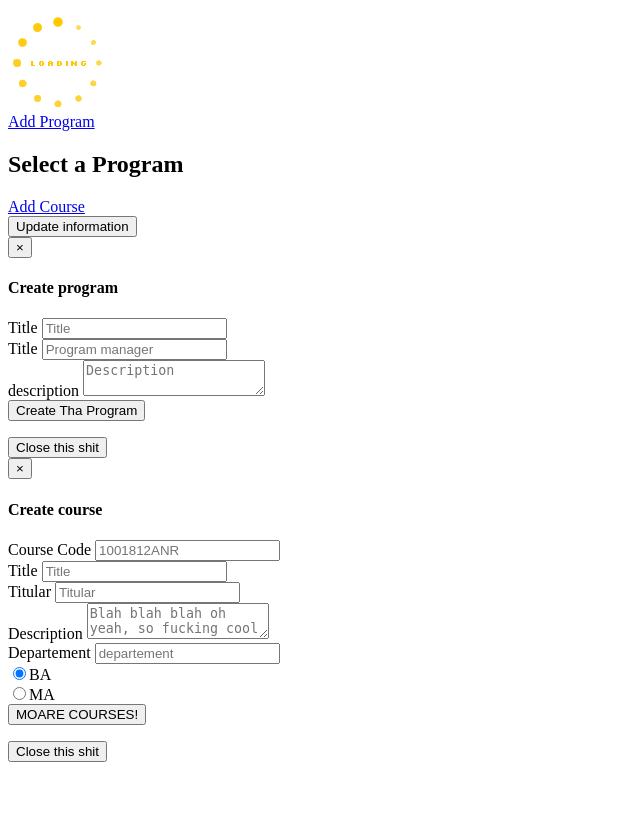
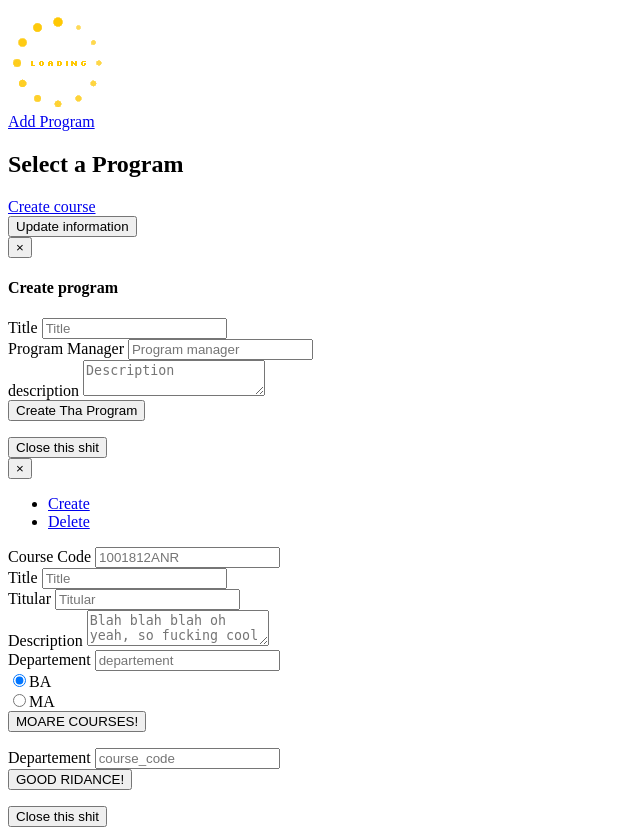
Before and after one commit to se1-1314/xiast, a web app: page /resources/templates/program-edit.html in a window 1280 px wide. Shown: the part 256-1091 px from the top of the page, without its empty margins (0-640 px from the left). Before the commit the page ends 1018 px from the top, so only its background shows below. Run offline with its HTML, style and script files only (its server is not run), Linux system fonts and the light colour scheme; data that the repository does not hold is empty.

Commit message:
added tab for deleting courses

```diff
--- a/resources/public/js/courseAPI.js
+++ b/resources/public/js/courseAPI.js
@@ -9,8 +9,6 @@ API calls and processing of resulting JSON concerning courses
 function print_courses(divID){
 
 	return function (data){
-	console.log('optional: ' + data.optional);
-	console.log('mandatory: ' + data.mandatory);
 
 	$(divID).empty();
 	$(divID).append("<ul id='course-list' class='listing'></ul>");
@@ -63,7 +61,7 @@ function list_courses_by_program(divID, program){
 	// He may then choose to laugh or warn us about it.
 	// He / She will Probably do both
 	} catch(error) {
-	//	console.log(error);
+		console.error(error);
 	}
 
 
@@ -79,7 +77,6 @@ function get_course_info(divID, course){
 		}
 
 		var url = apicourse("get").concat("/" + course);
-		console.log(url);
 
 		$.ajax({
   				type: "GET",
@@ -100,7 +97,6 @@ function print_student_courses(divID){
 	return function(data){
 
 		var enrollments = data.enrollments;
-		console.log(enrollments);
 
 		$(divID).empty();
 		$(divID).append("<ul id='student_courses'></ul>");
@@ -120,7 +116,6 @@ function list_courses_by_current_student(divID){
 		}
 
 		var url = apienrollment("student");
-		console.log(url);
 
 		$.ajax({
   				type: "GET",
@@ -153,8 +148,6 @@ function getCourseNameByCourseCode(coursecode){
 function create_course(){
 	var form = $("#create_course_form")[0];
 
-	console.log(form);
-
 	CourseCode = form.CourseCode.value;
 	title = form.title.value;
 	titular = form.titular.value;
@@ -174,12 +167,8 @@ function create_course(){
 	course.department = departement;
 	course.grade = grade;
 
-	console.log(grade);
-
 	data = JSON.stringify(course);
-	console.log(data);
 	url = apicourse("add");
-	console.log(url);
 
 	$.ajax({
 		type : "POST",
@@ -187,18 +176,24 @@ function create_course(){
 		data : data,
 		processData: false,
 		contentType: "application/json",
-		success : function(data) {console.log(data)},
-		dataType: "SJON"
+		success : function(data) {console.log(data); form.reset();},
+		dataType: "JSON"
 	})
-
 
 	return false;
 }
 
 
 $("#courses").on("mousedown", ".course-item", function (){
-	console.log(this);
 	$('.course-item').removeClass('active');
 	$(this).addClass('active');
 	get_course_info("#course-info", this.id);
 })
+
+$("#PE-course-list").on("mousedown", ".course-item", function (){
+	$('.course-item').removeClass('active');
+	$(this).addClass('active');
+//	$('#remove_course_button').empty()
+//	$('#remove_course_button').append("<button class=\"btn btn-danger btn-lg\" onclick=\"remove_course_from_program(\'" + this.id + "\')\">Remove course</button>")
+	get_course_info("#course-info", this.id);
+})
--- a/resources/public/js/programAPI.js
+++ b/resources/public/js/programAPI.js
@@ -129,17 +129,16 @@ function list_programs(divID, keyword){
 	// He may then choose to laugh or warn us about it.
 	// He / She will Probably do both
 	} catch(error) {
-	//	console.log(error);
+		console.error(error);
 	}
 }
 
 
 function find_programs(divID){
-	console.log(divID);
+
 	var form = $("#program-search")[0];
 	var keyword = form.keyword.value;
 	form.keyword.value = "";
-	console.log(keyword);
 
 	list_programs(divID, keyword);
 
@@ -147,7 +146,7 @@ function find_programs(divID){
 }
 
 function create_program_success(data){
-	console.log(data);
+	console.info(data);
 }
 
 function create_program(){
@@ -161,7 +160,6 @@ function create_program(){
 	if ( title === '' ||  description === '' || manager === ''){
 		throw "form may not contain empty values";
 	}
-	form.reset();
 
 	var data = new Object();
 	data.title = title;
@@ -179,41 +177,34 @@ function create_program(){
 		  	data: data,
 		  	processData: false,
 		  	contentType: "application/json",
-		  	success: create_program_success,
+		  	success: function (data){console.info(data); form.reset();},
 		  	dataType: "JSON",
 
 	});
 
 	$("#NewProgram").modal("hide");
 
-	console.log(data);
-
 	return false;
 }
 
 function delete_program(program_id){
-	console.log(program_id);
 
 	url = apiprogram("del").concat("/" + program_id);
 
 	$.ajax({
 		type: "DELETE",
 		url: url,
-		success: function (data) {console.log(data)}
+		success: function (data) {console.info(data)}
 	})
 }
 
 $("#programs").on("mousedown", ".program-item", function (){
-	console.log(this.id);
-	//console.log(this);
 	$('.program-item').removeClass('active');
 	$(this).addClass('active');
 	list_courses_by_program("#courses", this.id);
 })
 
 $("#PE-program-list").on("mousedown", ".program-item", function (){
-	console.log(this.id);
-	//console.log(this);
 	$('.program-item').removeClass('active');
 	$(this).addClass('active');
 	$('#delete_program_button').empty()
--- a/resources/templates/program-edit.html
+++ b/resources/templates/program-edit.html
@@ -42,10 +42,15 @@
 				<h2>Select a Program</h2>
 			</div>
 			<!-- <button type="button" class="btn btn-primary">Add/Remove Course</button> -->
-			<a data-toggle="modal" href="#NewCourse" class="btn btn-success btn-lg" id="AddCourse">Add Course</a>
+			<div class="col-md-5" id="create_course_button">
+				<a data-toggle="modal" href="#NewCourse" class="btn btn-success btn-lg" id="AddCourse">Create course</a>
+			</div>
+			<div  class="col-md-5" id="delete_course_button"></div>
+
 		</div>
 
 		<div class="col-md-4">
+			<div id="course-info"></div>
 			<button type="button" class="btn btn-success">Update information</button>
 		</div>
 
@@ -67,7 +72,7 @@
 							<input id="title" name="title" type="text" class="form-control" placeholder="Title" required>
 						</div>
 						<div class="form-group">
-							<label class="control-label" for="manager">Title</label>
+							<label class="control-label" for="manager">Program Manager</label>
 							<input id="manager" name="manager" type="text" class="form-control" placeholder="Program manager" required>
 						</div>
 						<div class="form-group">
@@ -88,13 +93,24 @@
 		 TODO: add course to current selected program -->
 
 	<div class="modal fade" id="NewCourse" tabindex="-1" role="dialog" aria-labelledby="create_course_title" aria-hidden="true">
+
+
+
+
 		<div class="modal-dialog">
 			<div class="modal-content">
 				<div class="modal-header">
 					<button type="button" class="close" data-dismiss="modal" aria-hidden="true">&times;</button>
-					<h4 class="modal-title" id="create_course_title">Create course</h4>
+					<ul class="nav nav-tabs">
+						<li class="active"><a href="#create" data-toggle="tab">Create</a></li>
+						<li><a href="#delete" data-toggle="tab">Delete</a></li>
+					</ul>
 				</div>
 				<div class="modal-body">
+					<div class="tab-content">
+						<div class="tab-pane active" id="create">
+
+
 					<form class="form" id="create_course_form" onsubmit="return create_course">
 						<div class="form-group">
 							<label class="control-label" for="CourseCode">Course Code</label>
@@ -131,10 +147,23 @@
 						<button type="button" id="CreateCourse" class="btn btn-primary">MOARE COURSES!</button>
 					</form>
 				</div>
+				<div class="tab-pane" id="delete">
+					<form class="form" id="delete_course_form" onsubmit="return create_course">
+						<div class="form-group">
+							<label class="control-label" for="course_code">Departement</label>
+							<input id="course_code" name="course_code" type="text" class="form-control" placeholder="course_code" required>
+						</div>
+						<button type="button" id="CreateCourse" class="btn btn-primary">GOOD RIDANCE!</button>
+					</form>
+				</div>
+				</div>
+				</div>
 				<div class="modal-footer">
 					<button type="button" class="btn btn-default" data-dismiss="modal">Close this shit</button>
 				</div>
 			</div>
+
+
 		</div>
 
 	</div>
```
Also changed, not shown: 1 other file.
